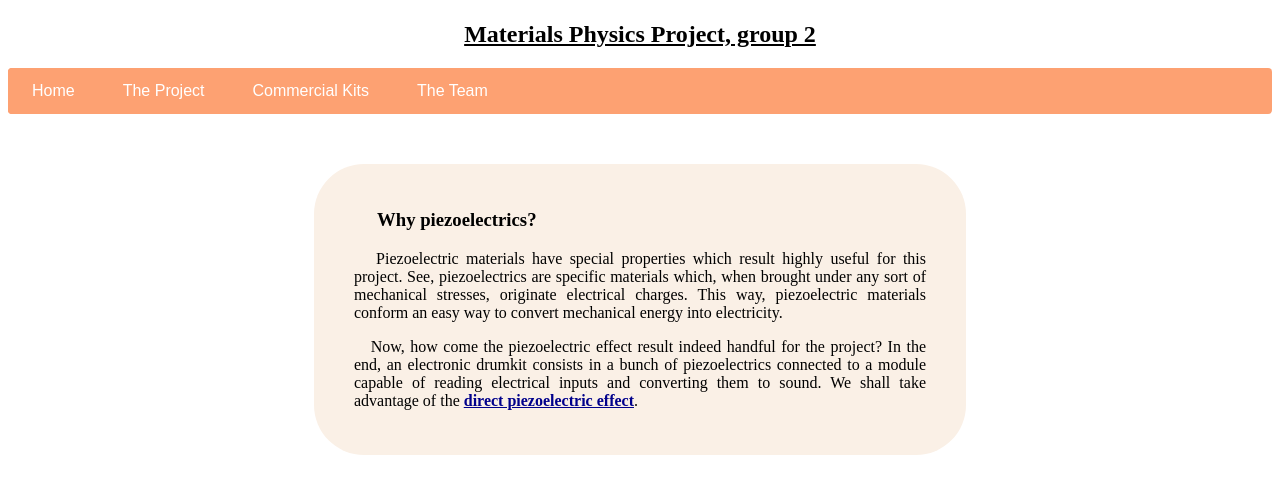
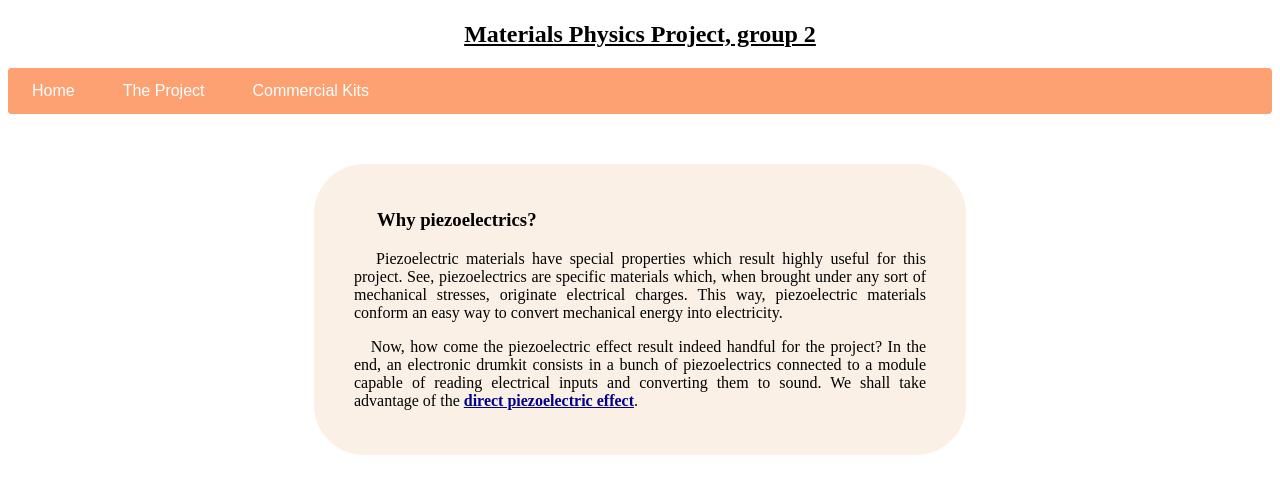
Before and after one commit to host-msdrumkit/host-msdrumkit.github.io, a plain HTML site: page index.html in a window 1280 px wide. Shown: the part 59-552 px from the top of the page. Drawn offline with Linux system fonts and the light colour scheme.

Commit message:
Update navbar index.html

```diff
--- a/index.html
+++ b/index.html
@@ -18,7 +18,7 @@
         <a class = "nav-lg" href = "index.html"> Home </a>
         <a class = "nav-lg" href = "drum.html"> The Project </a>
         <a class = "nav-lg" href = "comp.html"> Commercial Kits </a>
-        <a class = "nav-lg" href = ""> The Team </a>
+        <!-- polla y huevos -->
       </div>
       <div class = "dropdown">
         <button class = "nav-sm" onclick = "toggle()"> ... </button>
```
